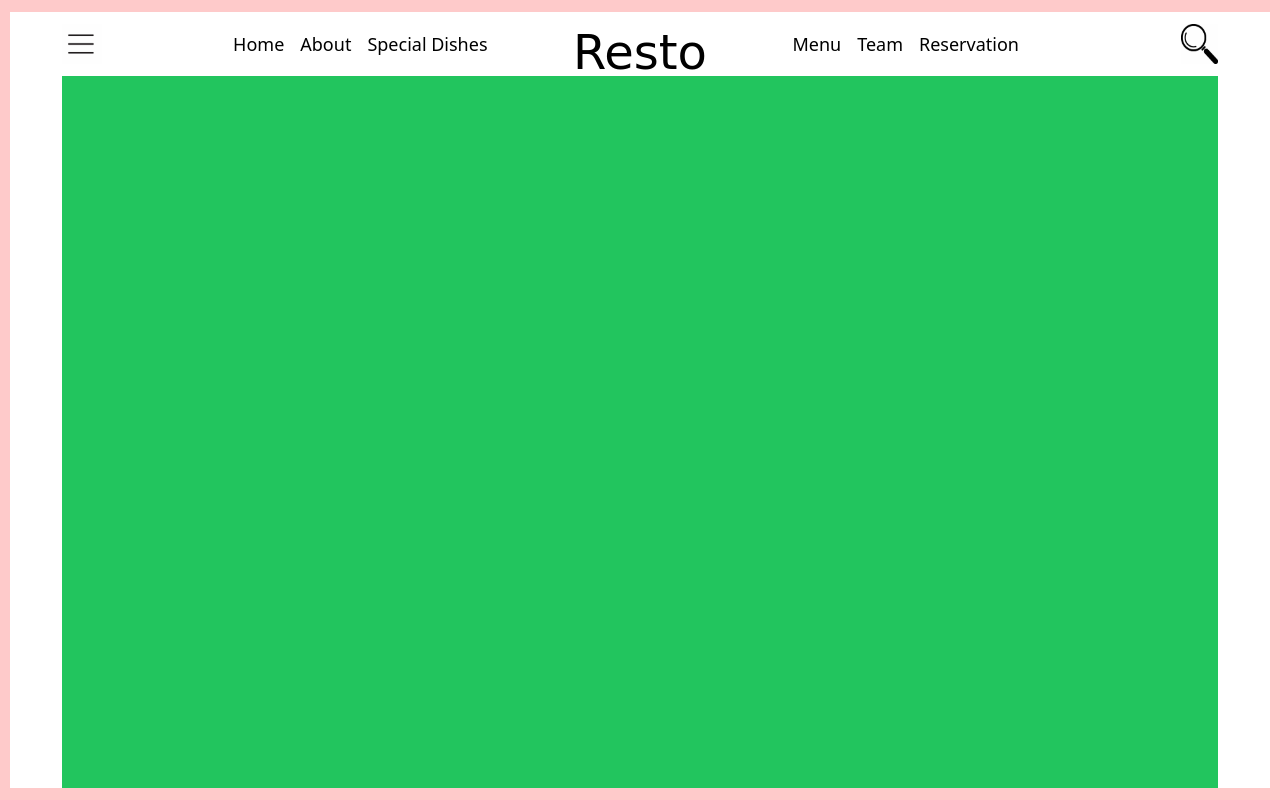
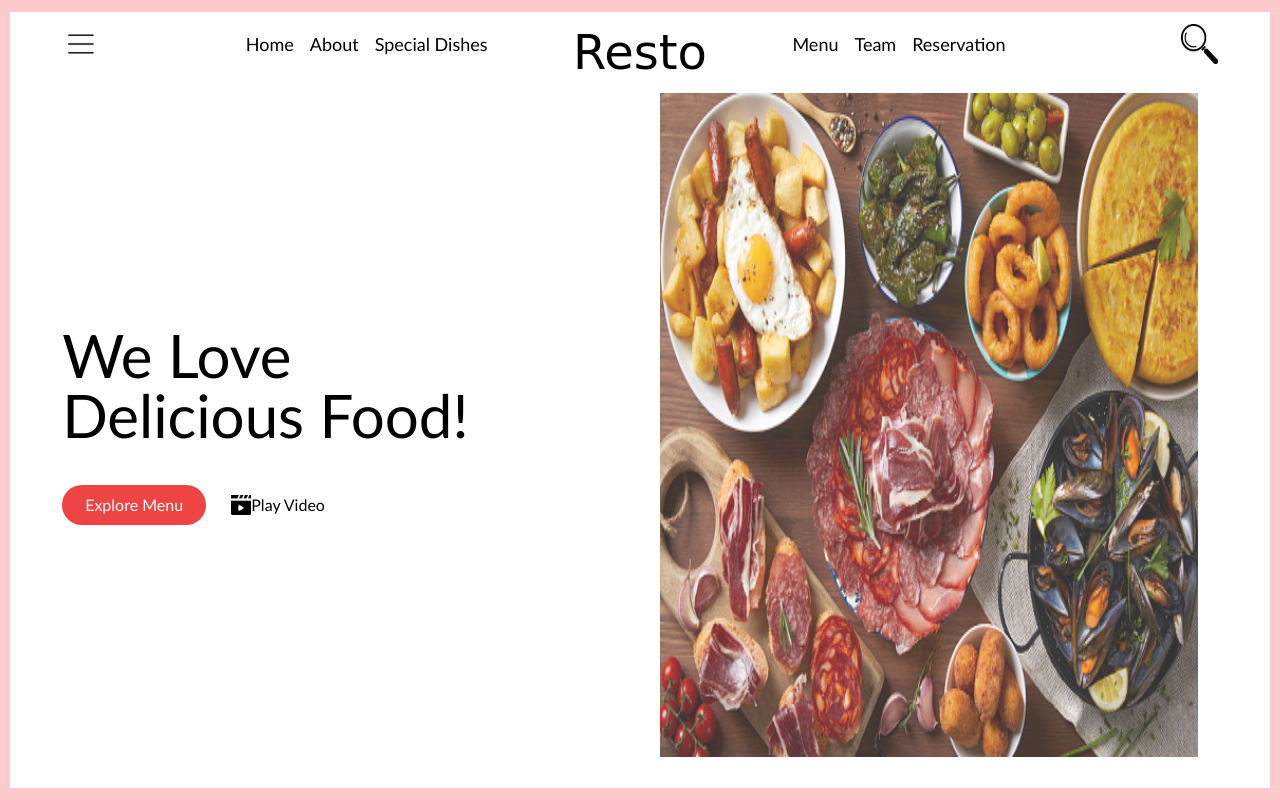
Before and after one commit to Avinashshiyani/resto, a PHP site: page / in a window 1280 px wide. Run offline with PHP 8.4, Linux system fonts and the light colour scheme; some libraries are stand-ins or nearby versions; some web fonts are replaced.

Commit message:
introduction given 90% -- 10% left

```diff
--- a/components/style.css
+++ b/components/style.css
@@ -3,10 +3,31 @@
     padding: 0;
     margin: 0;
     box-sizing: border-box;
+    font-family: 'Gill Sans', 'Gill Sans MT', Calibri, 'Trebuchet MS', sans-serif;
 }
 .second-background
 {
     height: 97vh;
     width: 98.5%;
 }
-/*  */
+/*  introduction starts*/
+.introduction
+{
+    height: 90%;
+}
+.main-intro-text
+{
+    font-family: 'Gill Sans', 'Gill Sans MT', Calibri, 'Trebuchet MS', sans-serif;
+    font-weight: 100;
+}
+.image-intro
+{
+    height: 100%;
+    width: 100%;
+}
+.main-image-sizing
+{
+    height: 95%;
+    width: 93%;
+    opacity: 0.8;
+}
--- a/index.php
+++ b/index.php
@@ -17,7 +17,7 @@
         <!-- secondary background -->
         <div class="flex justify-center bg-white second-background">
             <!-- thirdary background -->
-            <div class="bg-green-500 w-11/12 third-background">
+            <div class="w-11/12 third-background">
                 <!-- navbar -->
                 <div class="flex h-16 bg-white">
                     <!-- navbar three components -->
@@ -48,6 +48,36 @@
                         </div>
                     </div>
                 </div>
+                <!-- navbar ends -->
+
+                <!-- introduction of text -->
+                <div class="flex  introduction">
+                    <div class="grid w-2/4 flex-column  h-full">
+                        <!-- text -->
+                        <div class="flex justify-start items-end  text-6xl" style="font-family:'Gill Sans', 'Gill Sans MT', Calibri, 'Trebuchet MS', sans-serif;">
+                            <p>We Love <br>Delicious Food!</p>
+                        </div>
+                        <!-- buttons -->
+                        <div class="flex justify-start items-start">
+                            <a href="#" class="bg-red-500 text-white rounded-3xl h-10 w-36 flex justify-center items-center mt-10">
+                                Explore Menu
+                            </a>
+                            <a href="#"class="h-10 w-36 flex justify-center items-center mt-10">
+                            <img src="./images/play-video.jpg" class="h-5 w-5">
+                             Play Video
+                            </a>
+                        </div>
+                    </div>
+                    <div class="w-2/4  h-full">
+                        <!-- intro image / main image -->
+                        <div class="flex justify-center items-center image-intro">
+                            <img src="./images/main-image2.jpg" class="main-image-sizing">
+                        </div>
+                    </div>
+                </div>
+                <!-- introduction overs -->
+                </div>
+
             </div>
         </div>
     </div>
```
Also changed, not shown: images/intro-image.avif (added), images/main-image2.jpg (added), images/play-video.jpg (added).
